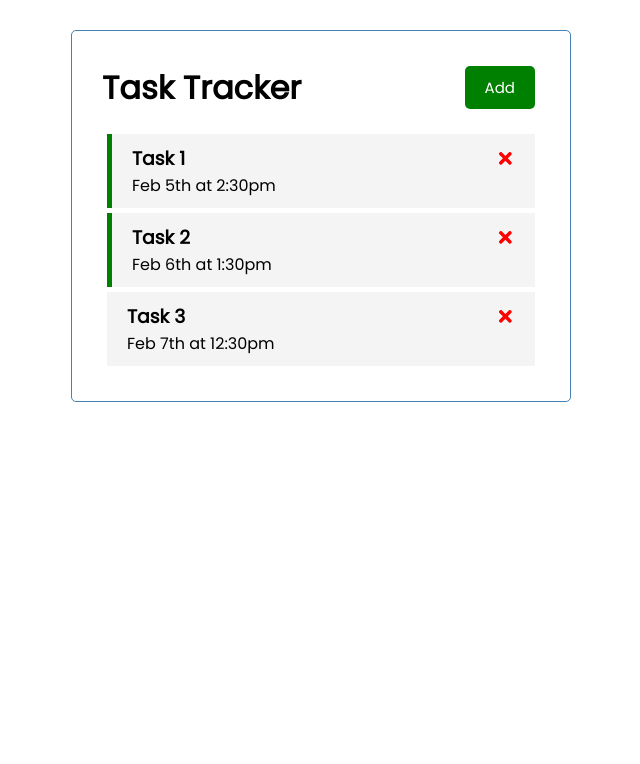
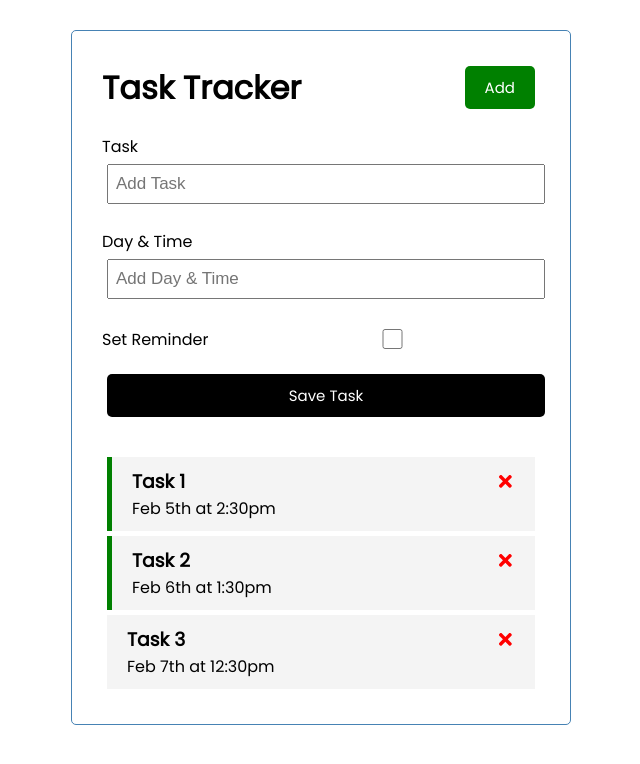
Before and after one commit to mppatterson84/react-task-tracker, a React (Create React App) app: page / in a window 1280 px wide. Shown: the top 764 px of the page, without its empty margins (319-959 px from the left). Built offline with nearby package versions, Linux system fonts and the light colour scheme.

Commit message:
create AddTask component

```diff
--- a/src/App.js
+++ b/src/App.js
@@ -1,6 +1,7 @@
 import { useState } from 'react';
 import Header from './components/Header';
 import Tasks from './components/Tasks';
+import AddTask from './components/AddTask';
 
 function App() {
   const [tasks, setTasks] = useState([
@@ -41,6 +42,7 @@
   return (
     <div className="container">
       <Header />
+      <AddTask />
       {tasks.length > 0 ? (
         <Tasks tasks={tasks} onDelete={deleteTask} onToggle={toggleReminder} />
       ) : (
--- /dev/null
+++ b/src/components/AddTask.js
@@ -0,0 +1,42 @@
+import { useState } from 'react';
+
+const AddTask = () => {
+  const [text, setText] = useState('');
+  const [day, setDay] = useState('');
+  const [reminder, setReminder] = useState(false);
+
+  return (
+    <form className="add-form">
+      <div className="form-control">
+        <label>Task</label>
+        <input
+          type="text"
+          placeholder="Add Task"
+          value={text}
+          onChange={(e) => setText(e.target.value)}
+        />
+      </div>
+      <div className="form-control">
+        <label>Day & Time</label>
+        <input
+          type="text"
+          placeholder="Add Day & Time"
+          value={day}
+          onChange={(e) => setDay(e.target.value)}
+        />
+      </div>
+      <div className="form-control form-control-check">
+        <label>Set Reminder</label>
+        <input
+          type="checkbox"
+          value={reminder}
+          onChange={(e) => setReminder(e.currentTarget.checked)}
+        />
+      </div>
+
+      <input type="submit" value="Save Task" className="btn btn-block" />
+    </form>
+  );
+};
+
+export default AddTask;
```
